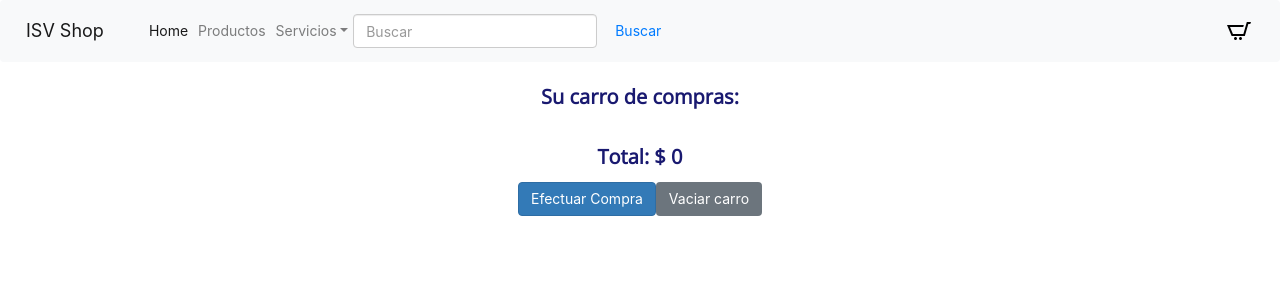
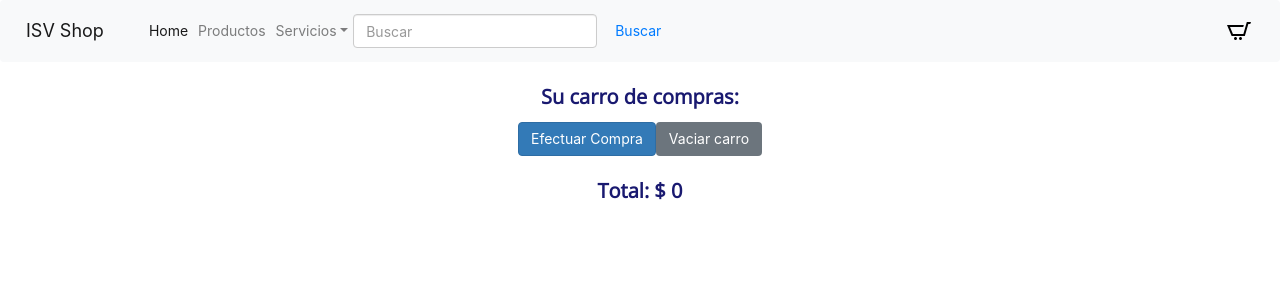
Before and after one commit to ignacioveigagiusti/isv-ecommerce, a React (Create React App) app: page /cart in a window 1280 px wide. Shown: the top 300 px of the page. Built offline with nearby package versions, Linux system fonts and the light colour scheme.

Commit message:
Desafío: CartContext V4

```diff
--- a/src/App.css
+++ b/src/App.css
@@ -40,3 +40,12 @@
 .container {
   margin-bottom: 20px;
 }
+
+.form-control[readonly]{
+  background-color:white;
+  cursor:default;
+}
+
+.quantityDisplay {
+  width: 75px !important;
+}
--- a/src/components/cart/cart.jsx
+++ b/src/components/cart/cart.jsx
@@ -1,14 +1,11 @@
 import React from 'react';
-import { Link } from 'react-router-dom';
 import { useCartContext } from '../../context/cartContext';
 import styles from './cart.module.css';
 import CartItem from './cartItem';
 
 export default function Cart() {
 
-  const { cartList, clearCart, removeItem } = useCartContext();
-
-  let priceSum = 0;
+  const { cartList, clearCart, totalPrice, setTotalPrice, priceSum } = useCartContext()
 
   function buy(){
     console.log(cartList)
@@ -18,23 +15,18 @@ export default function Cart() {
     clearCart()
   }
 
-  for (let index = 0; index < cartList.length; index++) {
-    priceSum = priceSum + (cartList[index].quantity*cartList[index].price);
-  }
-
   return  <div>
             <h2>Su carro de compras:</h2>
             <div className={styles.cartContainer}>
               {cartList.map( i  =>
-              <CartItem {...i} key={i.id} />)}
+              <CartItem {...i} totalPrice={totalPrice} setTotalPrice={setTotalPrice} key={i.id} />)}
             </div>
-            <h2>Total: {`$ ${priceSum}`}</h2>
             <button type="button" className="btn btn-primary" onClick={buy}>
                 Efectuar Compra
             </button>
             <button type="button" className="btn btn-secondary" onClick={clear}>
                 Vaciar carro
             </button>
-
+            <h2>Total: $ {totalPrice}</h2>
           </div>;
 }
--- a/src/components/cart/cart.module.css
+++ b/src/components/cart/cart.module.css
@@ -68,3 +68,7 @@
     flex-direction: column;
     align-items: center
 }
+
+.quantityDisplay {
+    width: 75px !important;
+}
--- a/src/components/cart/cartItem.jsx
+++ b/src/components/cart/cartItem.jsx
@@ -1,17 +1,35 @@
-import React from 'react';
+import React, { useEffect, useState } from 'react';
 import { Link } from 'react-router-dom';
 import { useCartContext } from '../../context/cartContext';
 import styles from './cart.module.css';
 
 export default function CartItem(item) {
 
-    const { removeItem } = useCartContext();
+    const { removeItem, addQuantity, subtractQuantity, priceSum, setTotalPrice } = useCartContext();
+    const [quantity, setQuantity] = useState(item.quantity);
+
+    useEffect(() => {
+        setTotalPrice(priceSum());
+    }, []);
+
+    function subtract(item){
+        subtractQuantity(item);
+        setQuantity(quantity>1 ? quantity-1 : quantity);
+        setTotalPrice(priceSum());
+    }
+
+    function add(item){
+        addQuantity(item);
+        setQuantity(quantity<item.stock ? Number(quantity)+1 : quantity);
+        setTotalPrice(priceSum());
+    }
 
     function remove(item){
         removeItem(item)
     }
 
-  return <div className={styles.itemCard}>
+  return    <>
+                <div className={styles.itemCard}>
                     <div className={styles.itemTitle}>
                         <span>{item.name}</span><span>Cantidad: {item.quantity}</span>
                     </div>
@@ -20,15 +38,29 @@ export default function CartItem(item) {
                         <div className={styles.itemPicture}>
                             <img src={item.picture} width='100px' height='100px' alt={`${item.name}`}/>
                         </div>
-                <h2>{`Precio: $ ${item.price*item.quantity}`}</h2>
+                        <h2>{`Precio: $ ${item.price*quantity}`}</h2>
                         <div>
                             <Link to={`/detalle/${item.id}`}>
-                        <button type="button" className="btn btn-secondary">
+                                <button type="button" className="btn btn-light">
                                     Detalle
                                 </button>
                             </Link>
-                    <button className="btn btn-secondary" onClick={() => remove(item)}>Quitar</button>
+                            <button className="btn btn-dark" onClick={() => remove(item)}>Quitar</button>
+                            <div className="input-group">
+                                <span className="input-group-btn">
+                                    <button type="button" className="btn btn-default btn-number" data-type="minus" data-field="quant[1]" onClick={() => subtract(item)}>
+                                        <span className="glyphicon glyphicon-minus"></span>
+                                    </button>
+                                </span>
+                                <input type="number" name="quant[1]" className="form-control input-number quantityDisplay" value={quantity} readOnly/>
+                                <span className="input-group-btn">
+                                    <button type="button" className="btn btn-default btn-number" data-type="plus" data-field="quant[1]" onClick={() => add(item)}>
+                                        <span className="glyphicon glyphicon-plus"></span>
+                                    </button>
+                                </span>
                             </div>
                         </div>
-        </div>;
+                    </div>
+                </div>
+            </>;
 }
--- a/src/components/itemCount.jsx
+++ b/src/components/itemCount.jsx
@@ -30,9 +30,9 @@ function ItemCount( { initial, stock, onAdd } ) {
             <p>Cantidad</p>
             <div className="input-group">
                 <span className="input-group-btn">
-                <button type="button" className="btn btn-default btn-number" data-type="minus" data-field="quant[1]" onClick={countDecrease}>
-                    <span className="glyphicon glyphicon-minus"></span>
-                </button>
+                    <button type="button" className="btn btn-default btn-number" data-type="minus" data-field="quant[1]" onClick={countDecrease}>
+                        <span className="glyphicon glyphicon-minus"></span>
+                    </button>
                 </span>
                 <input type="number" name="quant[1]" className="form-control input-number" value={`${count}`} readOnly/>
                 <span className="input-group-btn">
--- a/src/context/cartContext.jsx
+++ b/src/context/cartContext.jsx
@@ -6,6 +6,7 @@ export function useCartContext() {return useContext(cartContext)}
 
 export default function CartContextProvider({ children }) {
     const [cartList, setCartList] = useState([]);
+    const [totalPrice, setTotalPrice] = useState(priceSum());
 
     function addToCart(item){
         if (findDuplicate(item)){
@@ -27,7 +28,31 @@ export default function CartContextProvider({ children }) {
         return cartList.find( ({id}) => id === item.id)
     }
 
-    return <cartContext.Provider value={{ cartList, addToCart, clearCart, removeItem }}>
+    function addQuantity(item){
+        let quantityToAdd = Number(cartList.find( ({id}) => id === item.id).quantity);
+        if (quantityToAdd<item.stock) {
+            quantityToAdd += 1
+        }
+        cartList.find( ({id}) => id === item.id).quantity = quantityToAdd;
+    }
+
+    function subtractQuantity(item){
+        let quantityToSub = cartList.find( ({id}) => id === item.id).quantity;
+        if (quantityToSub>1) {
+            quantityToSub = quantityToSub-1
+        }
+        cartList.find( ({id}) => id === item.id).quantity = quantityToSub;
+    }
+
+    function priceSum(){
+        let priceSum = 0;
+        for (let index = 0; index < cartList.length; index++) {
+            priceSum = priceSum + (cartList[index].quantity*cartList[index].price);
+        }
+        return priceSum
+    }
+
+    return <cartContext.Provider value={{ cartList, addToCart, clearCart, removeItem, addQuantity, subtractQuantity, priceSum, totalPrice, setTotalPrice }}>
         {children}
     </cartContext.Provider>;
 }
```
Also changed, not shown: src/components/itemCatalogue.jsx (+8 -8 lines). Lines whose indentation alone changed are shown as unchanged.
